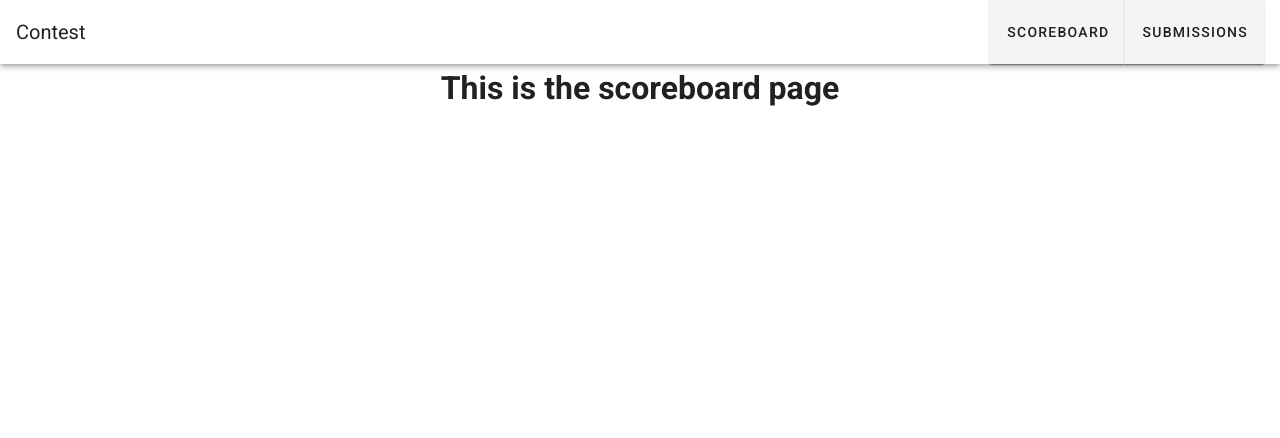
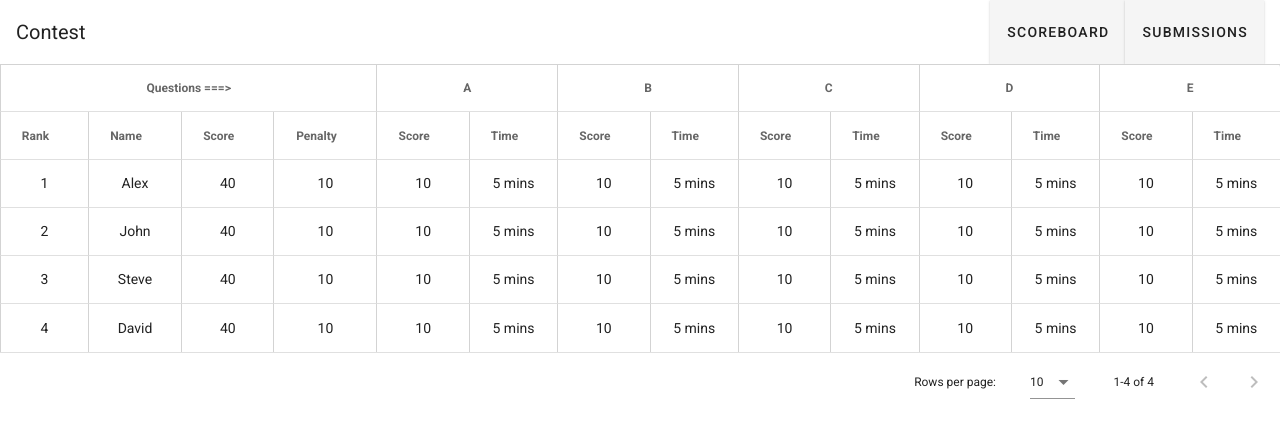
Before and after one commit to manankarnik/contest, a Vue app: page /scoreboard in a window 1280 px wide. Shown: the top 438 px of the page. Built offline with nearby package versions, Linux system fonts and the light colour scheme.

Commit message:
feat: add dummy v-data-table

```diff
--- a/src/views/ScoreboardView.vue
+++ b/src/views/ScoreboardView.vue
@@ -1,5 +1,126 @@
 <template>
   <div>
-    <h1 class="text-center">This is the scoreboard page</h1>
+    <v-data-table :headers="headers" :items="items" class="table">
+      <template v-slot:header>
+        <thead class="center">
+          <tr>
+            <th colspan="4">Questions ===></th>
+            <th colspan="2">A</th>
+            <th colspan="2">B</th>
+            <th colspan="2">C</th>
+            <th colspan="2">D</th>
+            <th colspan="2">E</th>
+          </tr>
+        </thead>
+      </template>
+    </v-data-table>
   </div>
 </template>
+
+<script>
+export default {
+  data() {
+    return {
+      headers: [
+        { text: "Rank", value: "rank", align: "center" },
+        { text: "Name", value: "name", align: "center" },
+        { text: "Score", value: "score", align: "center" },
+        { text: "Penalty", value: "penalty", align: "center" },
+        { text: "Score", value: "aScore", align: "center" },
+        { text: "Time", value: "aTime", align: "center" },
+        { text: "Score", value: "bScore", align: "center" },
+        { text: "Time", value: "bTime", align: "center" },
+        { text: "Score", value: "cScore", align: "center" },
+        { text: "Time", value: "cTime", align: "center" },
+        { text: "Score", value: "dScore", align: "center" },
+        { text: "Time", value: "dTime", align: "center" },
+        { text: "Score", value: "eScore", align: "center" },
+        { text: "Time", value: "eTime", align: "center" },
+      ],
+      items: [
+        {
+          rank: "1",
+          name: "Alex",
+          score: 40,
+          penalty: 10,
+          aScore: 10,
+          aTime: "5 mins",
+          bScore: 10,
+          bTime: "5 mins",
+          cScore: 10,
+          cTime: "5 mins",
+          dScore: 10,
+          dTime: "5 mins",
+          eScore: 10,
+          eTime: "5 mins",
+        },
+        {
+          rank: "2",
+          name: "John",
+          score: 40,
+          penalty: 10,
+          aScore: 10,
+          aTime: "5 mins",
+          bScore: 10,
+          bTime: "5 mins",
+          cScore: 10,
+          cTime: "5 mins",
+          dScore: 10,
+          dTime: "5 mins",
+          eScore: 10,
+          eTime: "5 mins",
+        },
+        {
+          rank: 3,
+          name: "Steve",
+          score: 40,
+          penalty: 10,
+          aScore: 10,
+          aTime: "5 mins",
+          bScore: 10,
+          bTime: "5 mins",
+          cScore: 10,
+          cTime: "5 mins",
+          dScore: 10,
+          dTime: "5 mins",
+          eScore: 10,
+          eTime: "5 mins",
+        },
+        {
+          rank: "4",
+          name: "David",
+          score: 40,
+          penalty: 10,
+          aScore: 10,
+          aTime: "5 mins",
+          bScore: 10,
+          bTime: "5 mins",
+          cScore: 10,
+          cTime: "5 mins",
+          dScore: 10,
+          dTime: "5 mins",
+          eScore: 10,
+          eTime: "5 mins",
+        },
+      ],
+    };
+  },
+};
+</script>
+
+<style>
+.table tbody tr td {
+  border-left: 1px solid lightgray !important;
+  white-space: pre-wrap;
+}
+
+.center tr th {
+  border-top: 1px solid lightgray;
+}
+
+.center tr th,
+.center + thead th {
+  border-left: 1px solid lightgray;
+  text-align: center !important;
+}
+</style>
```
